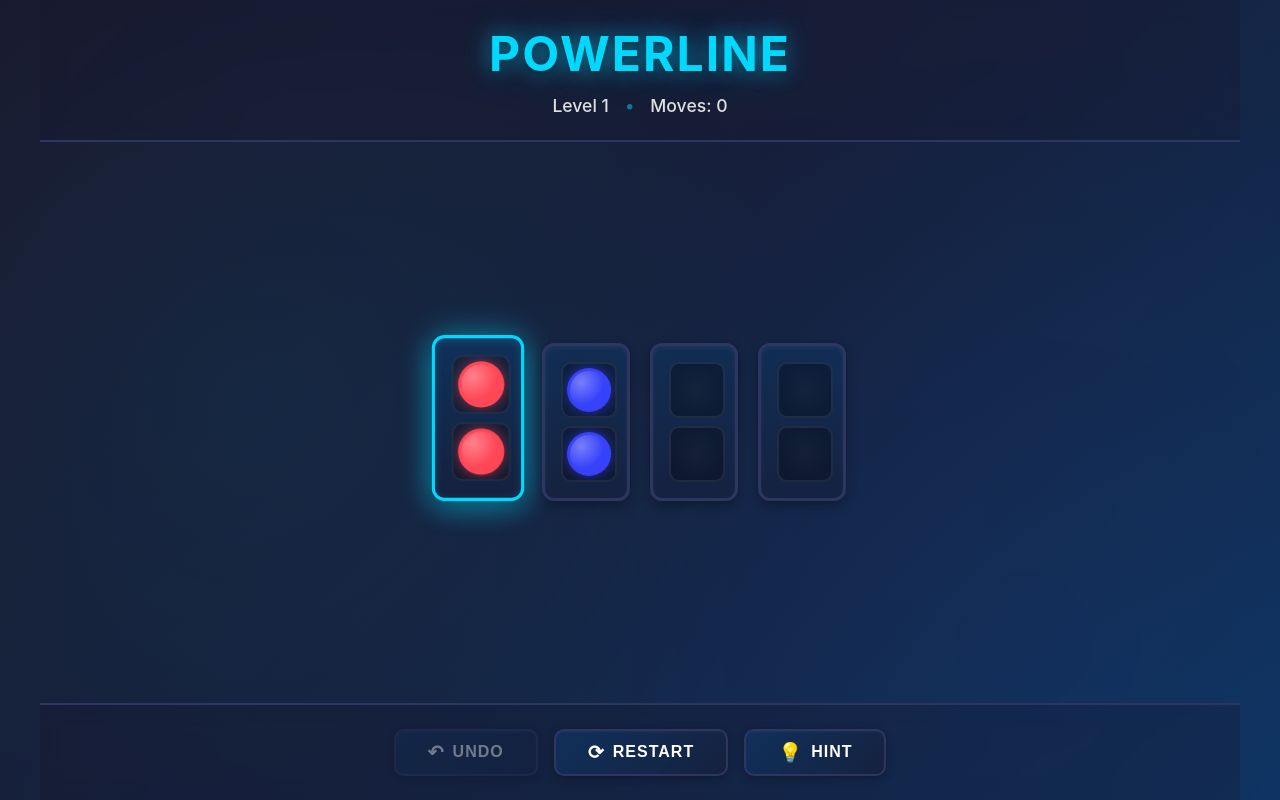
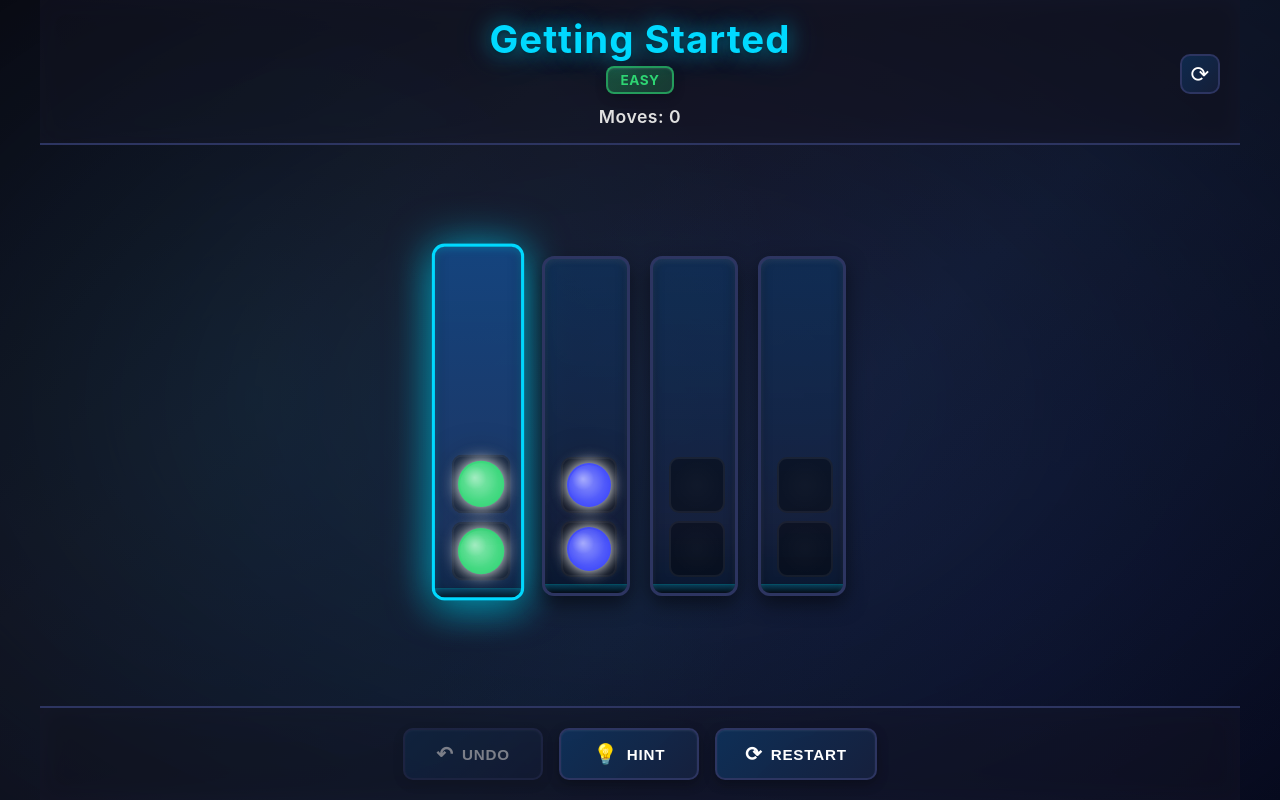
Before and after one commit to drelynlikescode26/powerline-energy-puzzle, a website with bundled scripts: page index.html in a window 1280 px wide. Both pictures are taken after a click on the element 478 px from the left and 422 px from the top of the page. Built offline with nearby package versions, Linux system fonts and the light colour scheme.

Commit message:
Game works now!

```diff
--- a/index.html
+++ b/index.html
@@ -18,32 +18,44 @@
 </head>
 <body>
     <div id="app">
+        <!-- Top HUD: Level info + Restart button -->
         <header>
-            <h1>Powerline</h1>
-            <div class="header-info">
-                <span id="level-display">Level 1</span>
-                <span class="separator">•</span>
+            <div class="header-top">
+                <button id="back-btn" class="icon-btn back-btn" style="visibility: hidden;">
+                    <span>←</span>
+                </button>
+                <div class="level-info">
+                    <h1 id="level-name">Level 1</h1>
+                    <span id="difficulty-badge" class="difficulty-badge difficulty-easy">Easy</span>
+                </div>
+                <button id="restart-icon-btn" class="icon-btn restart-icon-btn">
+                    <span>⟳</span>
+                </button>
+            </div>
+            <div class="move-counter">
                 <span id="moves-display">Moves: 0</span>
             </div>
         </header>
 
+        <!-- Main game board -->
         <main id="game-container">
             <div id="conduits-container"></div>
         </main>
 
+        <!-- Bottom dock with action buttons -->
         <footer>
-            <div class="controls">
-                <button id="undo-btn" class="control-btn" disabled>
+            <div class="controls dock">
+                <button id="undo-btn" class="dock-btn" disabled>
                     <span class="btn-icon">↶</span>
                     <span class="btn-text">Undo</span>
                 </button>
-                <button id="restart-btn" class="control-btn">
+                <button id="hint-btn" class="dock-btn">
+                    <span class="btn-icon">💡</span>
+                    <span class="btn-text">Hint</span>
+                </button>
+                <button id="restart-btn" class="dock-btn">
                     <span class="btn-icon">⟳</span>
                     <span class="btn-text">Restart</span>
-                </button>
-                <button id="hint-btn" class="control-btn">
-                    <span class="btn-icon">💡</span>
-                    <span class="btn-text">Hint</span>
                 </button>
             </div>
         </footer>
--- a/src/levels.js
+++ b/src/levels.js
@@ -12,7 +12,7 @@ export const LEVELS = [
     id: 1,
     name: "Getting Started",
     conduits: [
-      ['red', 'red'],
+      ['green', 'green'],
       ['blue', 'blue'],
       [],
       []
--- a/src/renderer.js
+++ b/src/renderer.js
@@ -137,10 +137,18 @@ export class Renderer {
       movesDisplay.textContent = `Moves: ${state.moves}`;
     }
 
-    // Update level display
-    const levelDisplay = document.getElementById('level-display');
-    if (levelDisplay) {
-      levelDisplay.textContent = `Level ${state.levelId}`;
+    // Update level name
+    const levelName = document.getElementById('level-name');
+    if (levelName && state.level) {
+      levelName.textContent = `${state.level.name}`;
+    }
+
+    // Update difficulty badge
+    const difficultyBadge = document.getElementById('difficulty-badge');
+    if (difficultyBadge && state.level) {
+      const difficulty = state.level.difficulty || 'easy';
+      difficultyBadge.textContent = difficulty.charAt(0).toUpperCase() + difficulty.slice(1);
+      difficultyBadge.className = `difficulty-badge difficulty-${difficulty}`;
     }
   }
 
--- a/styles/main.css
+++ b/styles/main.css
@@ -29,7 +29,7 @@
 
 body {
   font-family: -apple-system, BlinkMacSystemFont, 'Segoe UI', Roboto, Oxygen, Ubuntu, Cantarell, 'Helvetica Neue', sans-serif;
-  background: linear-gradient(135deg, #1a1a2e 0%, #16213e 50%, #0f3460 100%);
+  background: linear-gradient(135deg, #0f0f1e 0%, #1a1a2e 30%, #16213e 60%, #0a0f2c 100%);
   background-attachment: fixed;
   color: var(--text-primary);
   min-height: 100vh;
@@ -48,11 +48,26 @@ body::before {
   width: 100%;
   height: 100%;
   background:
-    radial-gradient(circle at 20% 50%, rgba(0, 217, 255, 0.05) 0%, transparent 50%),
-    radial-gradient(circle at 80% 80%, rgba(45, 94, 234, 0.05) 0%, transparent 50%);
+    radial-gradient(circle at 20% 50%, rgba(0, 217, 255, 0.08) 0%, transparent 50%),
+    radial-gradient(circle at 80% 80%, rgba(45, 94, 234, 0.06) 0%, transparent 50%);
   pointer-events: none;
   user-select: none;
   z-index: 0;
+}
+
+/* Vignette effect */
+body::after {
+  content: '';
+  position: fixed;
+  top: 0;
+  left: 0;
+  width: 100%;
+  height: 100%;
+  background: radial-gradient(ellipse at center, transparent 0%, rgba(0, 0, 0, 0.4) 100%);
+  pointer-events: none;
+  user-select: none;
+  z-index: 0;
+  mix-blend-mode: multiply;
 }
 
 /* App Container */
@@ -71,41 +86,134 @@ body::before {
 /* Header */
 header {
   text-align: center;
-  padding: calc(var(--spacing-unit) * 3) 0;
+  padding: calc(var(--spacing-unit) * 2) 0;
   border-bottom: 2px solid var(--border-color);
-  background: rgba(26, 26, 46, 0.3);
-  backdrop-filter: blur(10px);
+  background: rgba(26, 26, 46, 0.4);
+  backdrop-filter: blur(12px);
   margin: 0 calc(var(--spacing-unit) * -2.5);
   padding-left: calc(var(--spacing-unit) * 2.5);
   padding-right: calc(var(--spacing-unit) * 2.5);
 }
 
+.header-top {
+  display: flex;
+  align-items: center;
+  justify-content: space-between;
+  gap: calc(var(--spacing-unit) * 2);
+  margin-bottom: calc(var(--spacing-unit) * 1.5);
+}
+
+.level-info {
+  flex: 1;
+  display: flex;
+  flex-direction: column;
+  align-items: center;
+  gap: calc(var(--spacing-unit) * 0.5);
+}
+
 header h1 {
-  font-size: 3rem;
+  font-size: 2.4rem;
   color: var(--accent-color);
   text-shadow:
     0 0 20px rgba(0, 217, 255, 0.5),
     0 0 40px rgba(0, 217, 255, 0.3),
     0 2px 4px rgba(0, 0, 0, 0.5);
-  margin-bottom: calc(var(--spacing-unit) * 1.5);
+  margin: 0;
   font-weight: 700;
-  letter-spacing: 2px;
-  text-transform: uppercase;
+  letter-spacing: 1px;
 }
 
-.header-info {
+/* Difficulty Badge */
+.difficulty-badge {
+  display: inline-block;
+  padding: calc(var(--spacing-unit) * 0.5) calc(var(--spacing-unit) * 1.5);
+  border-radius: calc(var(--border-radius) - 4px);
+  font-size: 0.85rem;
+  font-weight: 700;
+  text-transform: uppercase;
+  letter-spacing: 0.5px;
+  box-shadow:
+    0 4px 12px rgba(0, 0, 0, 0.2),
+    inset 0 1px 2px rgba(255, 255, 255, 0.1);
+}
+
+.difficulty-easy {
+  background: linear-gradient(135deg, rgba(46, 213, 115, 0.3) 0%, rgba(46, 213, 115, 0.2) 100%);
+  border: 2px solid rgba(46, 213, 115, 0.6);
+  color: #2ed573;
+}
+
+.difficulty-medium {
+  background: linear-gradient(135deg, rgba(255, 165, 2, 0.3) 0%, rgba(255, 165, 2, 0.2) 100%);
+  border: 2px solid rgba(255, 165, 2, 0.6);
+  color: #ffa502;
+}
+
+.difficulty-hard {
+  background: linear-gradient(135deg, rgba(255, 71, 87, 0.3) 0%, rgba(255, 71, 87, 0.2) 100%);
+  border: 2px solid rgba(255, 71, 87, 0.6);
+  color: #ff4757;
+}
+
+.move-counter {
+  font-size: 1.1rem;
+  color: var(--text-secondary);
+  font-weight: 600;
+  letter-spacing: 0.5px;
+}
+
+/* Icon Buttons */
+.icon-btn {
+  background: linear-gradient(135deg, rgba(15, 52, 96, 0.7) 0%, rgba(22, 33, 62, 0.8) 100%);
+  color: var(--text-primary);
+  border: 2px solid var(--border-color);
+  border-radius: calc(var(--border-radius) - 2px);
+  width: 40px;
+  height: 40px;
   display: flex;
   align-items: center;
   justify-content: center;
-  gap: calc(var(--spacing-unit) * 2);
-  font-size: 1.1rem;
-  color: var(--text-secondary);
-  font-weight: 500;
+  font-size: 1.4rem;
+  cursor: pointer;
+  transition: all var(--transition-speed) cubic-bezier(0.4, 0, 0.2, 1);
+  position: relative;
+  overflow: hidden;
 }
 
-.header-info .separator {
-  color: var(--accent-color);
-  opacity: 0.5;
+.icon-btn::before {
+  content: '';
+  position: absolute;
+  inset: 0;
+  background: linear-gradient(135deg, rgba(0, 217, 255, 0.1), rgba(0, 217, 255, 0.2));
+  opacity: 0;
+  transition: opacity var(--transition-speed);
+}
+
+.icon-btn:hover::before {
+  opacity: 1;
+}
+
+.icon-btn:hover {
+  border-color: var(--accent-color);
+  transform: translateY(-2px);
+  box-shadow:
+    0 4px 16px rgba(0, 217, 255, 0.2),
+    0 2px 8px rgba(0, 0, 0, 0.3);
+}
+
+.icon-btn:active {
+  transform: translateY(0);
+  box-shadow:
+    0 2px 8px rgba(0, 217, 255, 0.1),
+    0 1px 4px rgba(0, 0, 0, 0.3);
+}
+
+.back-btn {
+  align-self: flex-start;
+}
+
+.restart-icon-btn {
+  align-self: flex-end;
 }
 
 /* Main Game Container */
@@ -129,11 +237,12 @@ main {
 
 /* Conduit Styles - Enhanced Energy Tube Look */
 .conduit {
-  background: linear-gradient(180deg, rgba(15, 52, 96, 0.6) 0%, rgba(22, 33, 62, 0.8) 100%);
+  background: linear-gradient(180deg, rgba(15, 52, 96, 0.7) 0%, rgba(22, 33, 62, 0.9) 80%, rgba(10, 25, 50, 1) 100%);
   border: 3px solid var(--border-color);
   border-radius: var(--border-radius);
   padding: calc(var(--spacing-unit) * 2);
   width: 88px;
+  min-height: 340px;
   cursor: pointer;
   transition: all var(--transition-speed) cubic-bezier(0.4, 0, 0.2, 1);
   display: flex;
@@ -141,8 +250,22 @@ main {
   gap: var(--spacing-unit);
   position: relative;
   box-shadow:
-    0 4px 12px rgba(0, 0, 0, 0.3),
-    inset 0 2px 4px rgba(255, 255, 255, 0.05);
+    0 8px 20px rgba(0, 0, 0, 0.5),
+    inset 0 2px 6px rgba(255, 255, 255, 0.08),
+    inset 0 -4px 12px rgba(0, 0, 0, 0.3);
+  overflow: hidden;
+}
+
+/* Conduit base plate effect */
+.conduit::after {
+  content: '';
+  position: absolute;
+  bottom: 0;
+  left: 0;
+  right: 0;
+  height: 8px;
+  background: linear-gradient(180deg, rgba(0, 217, 255, 0.2) 0%, rgba(0, 0, 0, 0.4) 100%);
+  border-top: 1px solid rgba(0, 217, 255, 0.3);
 }
 
 /* Energy tube glow effect - Note: Uses webkit-mask for gradient border effect */
@@ -154,14 +277,14 @@ main {
   border-radius: var(--border-radius);
   padding: 2px;
   background: linear-gradient(180deg,
-    rgba(0, 217, 255, 0.1) 0%,
+    rgba(0, 217, 255, 0.15) 0%,
     rgba(0, 217, 255, 0.05) 50%,
     transparent 100%);
   -webkit-mask: linear-gradient(#fff 0 0) content-box, linear-gradient(#fff 0 0);
   -webkit-mask-composite: xor;
   mask: linear-gradient(#fff 0 0) content-box, linear-gradient(#fff 0 0);
   mask-composite: exclude;
-  opacity: 0;
+  opacity: 0.4;
   transition: opacity var(--transition-speed);
   pointer-events: none;
 }
@@ -170,23 +293,26 @@ main {
   border-color: var(--accent-color);
   transform: translateY(-4px) scale(1.02);
   box-shadow:
-    0 8px 24px rgba(0, 217, 255, 0.2),
-    0 4px 12px rgba(0, 0, 0, 0.4),
-    inset 0 2px 4px rgba(255, 255, 255, 0.1);
+    0 12px 32px rgba(0, 217, 255, 0.25),
+    0 8px 20px rgba(0, 0, 0, 0.5),
+    inset 0 2px 6px rgba(0, 217, 255, 0.1),
+    inset 0 -4px 12px rgba(0, 0, 0, 0.3);
+  background: linear-gradient(180deg, rgba(15, 60, 110, 0.85) 0%, rgba(25, 45, 80, 0.95) 80%, rgba(15, 35, 65, 1) 100%);
 }
 
 .conduit:hover::before {
-  opacity: 1;
+  opacity: 0.8;
 }
 
 .conduit.selected {
   border-color: var(--accent-color);
-  background: linear-gradient(180deg, rgba(15, 52, 96, 0.8) 0%, rgba(22, 33, 62, 1) 100%);
+  background: linear-gradient(180deg, rgba(20, 70, 130, 0.95) 0%, rgba(30, 55, 100, 1) 80%, rgba(15, 40, 75, 1) 100%);
   box-shadow:
-    0 0 30px rgba(0, 217, 255, 0.4),
-    0 8px 24px rgba(0, 217, 255, 0.3),
-    0 4px 12px rgba(0, 0, 0, 0.4),
-    inset 0 2px 8px rgba(0, 217, 255, 0.2);
+    0 0 40px rgba(0, 217, 255, 0.5),
+    0 12px 32px rgba(0, 217, 255, 0.35),
+    0 8px 20px rgba(0, 0, 0, 0.5),
+    inset 0 2px 8px rgba(0, 217, 255, 0.25),
+    inset 0 -4px 12px rgba(0, 0, 0, 0.3);
   transform: translateY(-4px) scale(1.05);
   animation: selectedPulse 1.5s ease-in-out infinite;
 }
@@ -198,17 +324,19 @@ main {
 @keyframes selectedPulse {
   0%, 100% {
     box-shadow:
-      0 0 30px rgba(0, 217, 255, 0.4),
-      0 8px 24px rgba(0, 217, 255, 0.3),
-      0 4px 12px rgba(0, 0, 0, 0.4),
-      inset 0 2px 8px rgba(0, 217, 255, 0.2);
+      0 0 40px rgba(0, 217, 255, 0.5),
+      0 12px 32px rgba(0, 217, 255, 0.35),
+      0 8px 20px rgba(0, 0, 0, 0.5),
+      inset 0 2px 8px rgba(0, 217, 255, 0.25),
+      inset 0 -4px 12px rgba(0, 0, 0, 0.3);
   }
   50% {
     box-shadow:
-      0 0 40px rgba(0, 217, 255, 0.6),
-      0 8px 32px rgba(0, 217, 255, 0.4),
-      0 4px 12px rgba(0, 0, 0, 0.4),
-      inset 0 2px 8px rgba(0, 217, 255, 0.3);
+      0 0 50px rgba(0, 217, 255, 0.7),
+      0 12px 40px rgba(0, 217, 255, 0.45),
+      0 8px 20px rgba(0, 0, 0, 0.5),
+      inset 0 2px 10px rgba(0, 217, 255, 0.35),
+      inset 0 -4px 12px rgba(0, 0, 0, 0.3);
   }
 }
 
@@ -243,24 +371,25 @@ main {
   width: 56px;
   height: 56px;
   border-radius: calc(var(--border-radius) - 2px);
-  background: rgba(0, 0, 0, 0.3);
-  border: 2px solid rgba(255, 255, 255, 0.08);
+  background: rgba(0, 0, 0, 0.4);
+  border: 2px solid rgba(255, 255, 255, 0.06);
   display: flex;
   align-items: center;
   justify-content: center;
   transition: all 0.3s cubic-bezier(0.4, 0, 0.2, 1);
   position: relative;
-  overflow: hidden;
+  overflow: visible;
 }
 
 .core-slot::before {
   content: '';
   position: absolute;
   inset: 0;
-  background: radial-gradient(circle at center, rgba(255, 255, 255, 0.03) 0%, transparent 70%);
+  background: radial-gradient(circle at center, rgba(255, 255, 255, 0.02) 0%, transparent 70%);
+  border-radius: calc(var(--border-radius) - 2px);
 }
 
-/* Core - Enhanced with Gradients */
+/* Core - Enhanced with Glossy Gradients & Glow */
 .core {
   width: 44px;
   height: 44px;
@@ -270,56 +399,40 @@ main {
   transform-origin: center;
   animation: coreFloat 3s ease-in-out infinite;
   z-index: 1;
+  box-shadow:
+    0 0 16px currentColor,
+    0 0 32px rgba(0, 0, 0, 0.5);
 }
 
-/* Core movement animation */
-.core.moving {
-  animation: coreMove 0.5s var(--bounce-easing);
-}
-
-@keyframes coreMove {
-  0% { transform: scale(1) translateY(0); }
-  30% { transform: scale(1.15) translateY(-8px); }
-  60% { transform: scale(0.95) translateY(4px); }
-  100% { transform: scale(1) translateY(0); }
-}
-
-@keyframes coreFloat {
-  0%, 100% {
-    transform: translateY(0) scale(1);
-  }
-  50% {
-    transform: translateY(-2px) scale(1.02);
-  }
-}
-
-/* Core gradient and glow effects */
+/* Core inner highlight (glossy shine) */
 .core::before {
   content: '';
   position: absolute;
-  inset: 0;
+  inset: 2px;
   border-radius: 50%;
-  background: inherit;
-  filter: blur(8px);
-  opacity: 0.6;
-  z-index: -1;
+  background: radial-gradient(circle at 35% 35%, rgba(255, 255, 255, 0.5), rgba(255, 255, 255, 0.1) 30%, transparent 60%);
+  opacity: 0.9;
+  z-index: 2;
 }
 
+/* Core outer glow */
 .core::after {
   content: '';
   position: absolute;
-  inset: 3px;
+  inset: -6px;
   border-radius: 50%;
-  background: radial-gradient(circle at 30% 30%, rgba(255, 255, 255, 0.4), transparent 60%);
-  opacity: 0.8;
+  background: radial-gradient(circle, currentColor, transparent 70%);
+  opacity: 0.3;
+  filter: blur(4px);
+  z-index: -1;
 }
 
 /* Footer */
 footer {
-  padding: calc(var(--spacing-unit) * 3) 0;
+  padding: calc(var(--spacing-unit) * 2.5) 0;
   border-top: 2px solid var(--border-color);
-  background: rgba(26, 26, 46, 0.3);
-  backdrop-filter: blur(10px);
+  background: rgba(26, 26, 46, 0.4);
+  backdrop-filter: blur(12px);
   margin: 0 calc(var(--spacing-unit) * -2.5);
   padding-left: calc(var(--spacing-unit) * 2.5);
   padding-right: calc(var(--spacing-unit) * 2.5);
@@ -332,68 +445,82 @@ footer {
   flex-wrap: wrap;
 }
 
-.control-btn {
-  background: linear-gradient(135deg, rgba(15, 52, 96, 0.8) 0%, rgba(22, 33, 62, 0.9) 100%);
+.controls.dock {
+  justify-content: center;
+}
+
+.control-btn,
+.dock-btn {
+  background: linear-gradient(135deg, rgba(15, 52, 96, 0.85) 0%, rgba(22, 33, 62, 0.95) 100%);
   color: var(--text-primary);
   border: 2px solid var(--border-color);
   border-radius: calc(var(--border-radius) - 2px);
-  padding: calc(var(--spacing-unit) * 1.5) calc(var(--spacing-unit) * 4);
-  font-size: 1rem;
-  font-weight: 600;
+  padding: calc(var(--spacing-unit) * 1.75) calc(var(--spacing-unit) * 3.5);
+  font-size: 0.95rem;
+  font-weight: 700;
   cursor: pointer;
   transition: all var(--transition-speed) var(--bounce-easing);
   text-transform: uppercase;
-  letter-spacing: 1px;
+  letter-spacing: 0.8px;
   position: relative;
   overflow: hidden;
   display: flex;
   align-items: center;
   gap: var(--spacing-unit);
   box-shadow:
-    0 2px 8px rgba(0, 0, 0, 0.3),
-    inset 0 1px 2px rgba(255, 255, 255, 0.05);
-  min-width: 120px;
+    0 4px 12px rgba(0, 0, 0, 0.3),
+    inset 0 1px 2px rgba(255, 255, 255, 0.08);
+  min-width: 130px;
   justify-content: center;
 }
 
-.control-btn::before {
+.dock-btn {
+  min-width: 140px;
+}
+
+.control-btn::before,
+.dock-btn::before {
   content: '';
   position: absolute;
   inset: 0;
-  background: linear-gradient(135deg, rgba(0, 217, 255, 0.1), rgba(0, 217, 255, 0.2));
+  background: linear-gradient(135deg, rgba(0, 217, 255, 0.15), rgba(0, 217, 255, 0.25));
   opacity: 0;
   transition: opacity var(--transition-speed);
 }
 
-.control-btn:hover:not(:disabled)::before {
+.control-btn:hover:not(:disabled)::before,
+.dock-btn:hover:not(:disabled)::before {
   opacity: 1;
 }
 
-.control-btn:hover:not(:disabled) {
+.control-btn:hover:not(:disabled),
+.dock-btn:hover:not(:disabled) {
   border-color: var(--accent-color);
-  transform: translateY(-2px);
+  transform: translateY(-3px);
   box-shadow:
-    0 4px 16px rgba(0, 217, 255, 0.3),
-    0 2px 8px rgba(0, 0, 0, 0.4),
-    inset 0 1px 2px rgba(255, 255, 255, 0.1);
+    0 6px 20px rgba(0, 217, 255, 0.35),
+    0 3px 10px rgba(0, 0, 0, 0.4),
+    inset 0 1px 2px rgba(255, 255, 255, 0.12);
 }
 
-.control-btn:active:not(:disabled) {
-  transform: translateY(0);
+.control-btn:active:not(:disabled),
+.dock-btn:active:not(:disabled) {
+  transform: translateY(-1px);
   box-shadow:
-    0 2px 8px rgba(0, 217, 255, 0.2),
-    0 1px 4px rgba(0, 0, 0, 0.4),
-    inset 0 1px 2px rgba(0, 0, 0, 0.2);
+    0 3px 12px rgba(0, 217, 255, 0.2),
+    0 1px 6px rgba(0, 0, 0, 0.35),
+    inset 0 1px 2px rgba(0, 0, 0, 0.15);
 }
 
-.control-btn:disabled {
-  opacity: 0.4;
+.control-btn:disabled,
+.dock-btn:disabled {
+  opacity: 0.45;
   cursor: not-allowed;
   transform: none;
 }
 
 .btn-icon {
-  font-size: 1.2rem;
+  font-size: 1.25rem;
   line-height: 1;
 }
 
```
Also changed, not shown: src/gameEngine.js (+0 -7 lines), src/gameState.js (+0 -8 lines), src/main.js (+20 -2 lines).
